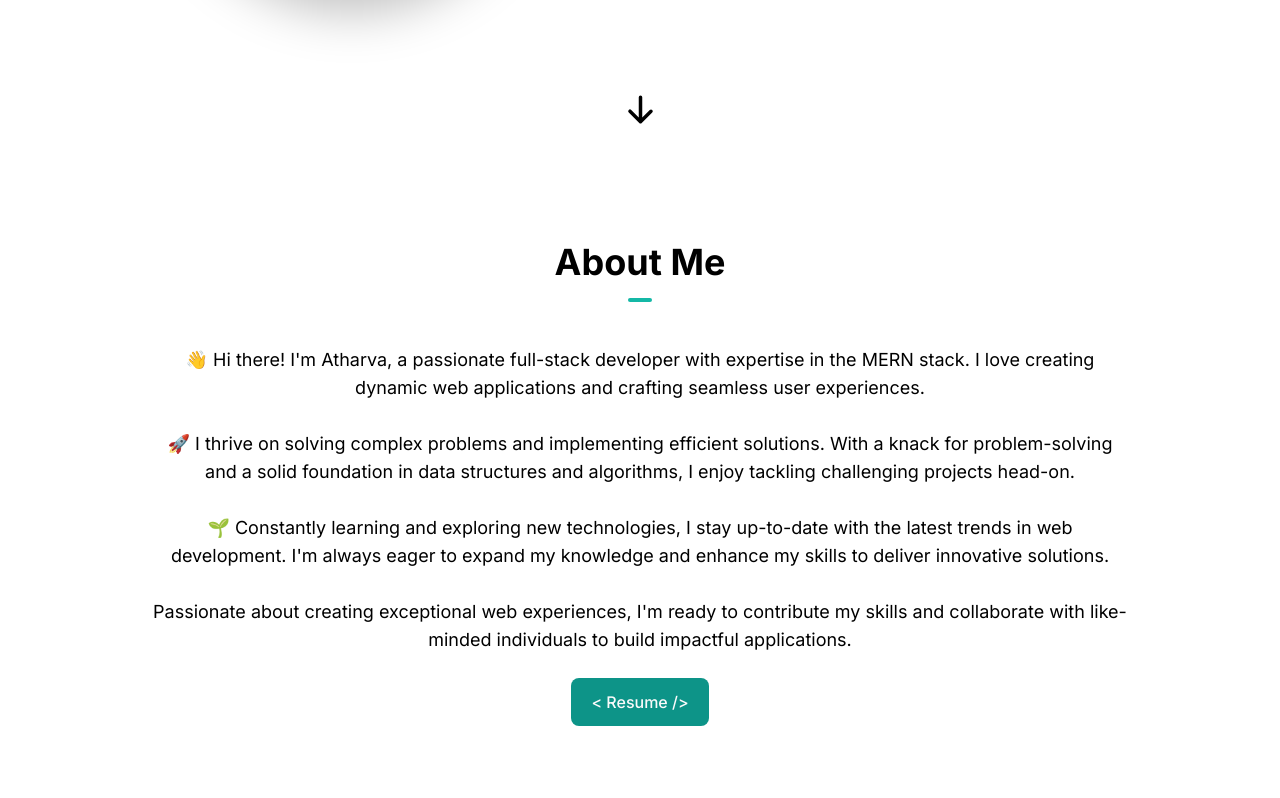
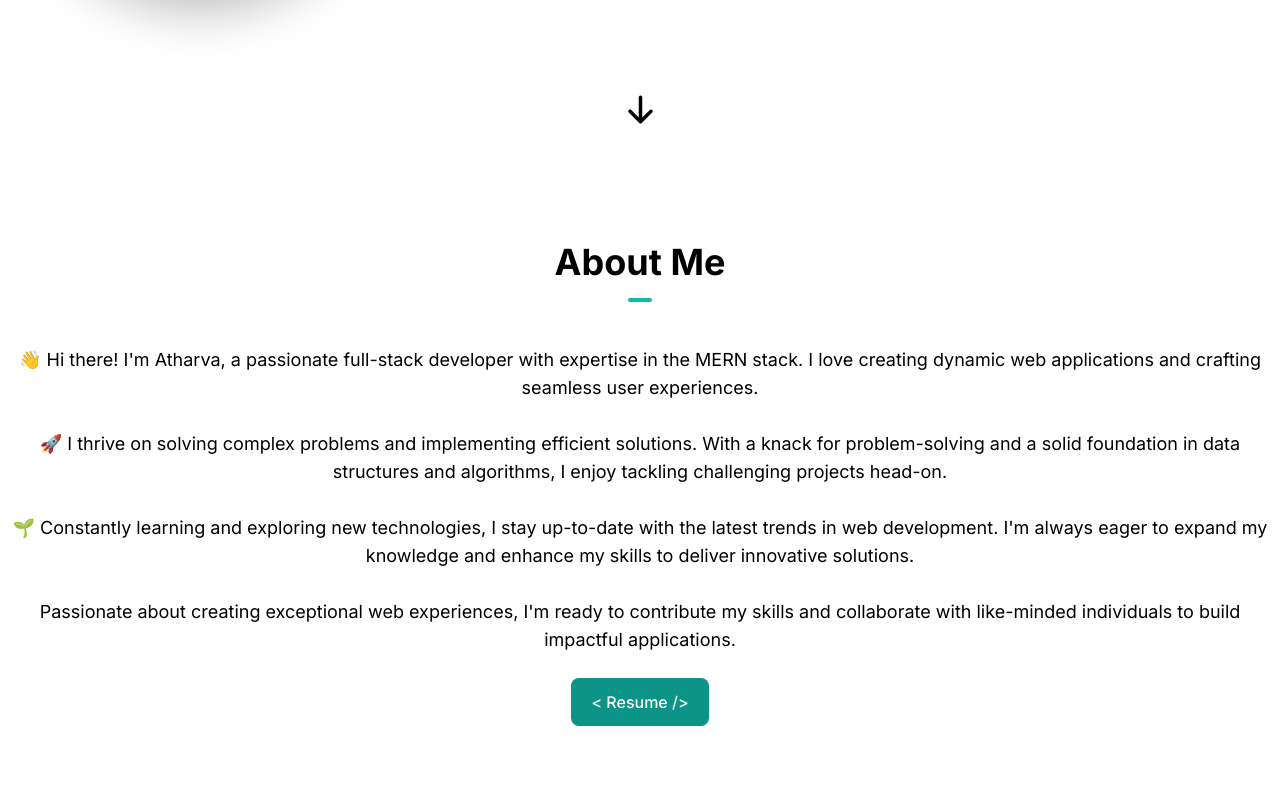
Before and after one commit to atharva-777/Portfolio, a Next.js app: page / in a window 1280 px wide. Shown: the part 633-1431 px from the top of the page. Built offline with nearby package versions, Linux system fonts and the light colour scheme; no server answers.

Commit message:
bug fixes - darkMode - width adjustment

```diff
--- a/app/components/Navbar.tsx
+++ b/app/components/Navbar.tsx
@@ -44,17 +44,23 @@ const navContent: Array<navItem> = [
     page: "contact",
     show: true,
   },
+  {
+    label: 'Blogs',
+    page: 'posts',
+    show: false,
+  }
 ];
 
 const Navbar = () => {
-  const { systemTheme, theme, setTheme } = useTheme();
-  const currentTheme = theme === "system" ? systemTheme : theme;
+  const { theme, setTheme } = useTheme();
+  const currentTheme = theme;
   const pathName = usePathname();
   const [navbar, setNavbar] = useState(false);
   return (
     <header
-      className="w-full mx-auto  px-4 sm:px-20 fixed top-0 z-50 shadow bg-white  border-b-2 dark:bg-stone-900 border-stone-600
-      "
+      // className="w-full mx-auto  px-4 sm:px-20 fixed top-0 z-50 shadow bg-white  border-b-2 dark:bg-stone-900 border-stone-600
+      // "
+      className="w-full mx-auto px-4 sm:px-20 fixed top-0 z-50 shadow border-b-2"
     >
       <div className="justify-between md:items-center md:flex">
         <div>
@@ -110,6 +116,8 @@ const Navbar = () => {
                   </Link>
                 ) : null;
               })}
+
+
               {currentTheme === "dark" ? (
                 <button
                   onClick={() => setTheme("light")}
@@ -122,9 +130,10 @@ const Navbar = () => {
                   onClick={() => setTheme("dark")}
                   className="bg-slate-100 p-2 rounded-xl"
                 >
-                  <RiMoonFill size={25} color="black"/>
+                  <RiMoonFill size={25} color="black" />
                 </button>
               )}
+
             </div>
           </div>
         </div>
--- a/app/components/Skills.tsx
+++ b/app/components/Skills.tsx
@@ -42,10 +42,7 @@ const Skills = () => {
               key={idx}
               className="flex flex-col text-center m-4 transition-all duration-300 ease-in-out"
             >
-              <div
-                className="w-20 h-20 md:w-24 md:h-24 rounded-full bg-ctp-crust shadow-lg grid place-items-center hover:-translate-y-2 transition-all duration-200"
-                // style={{ backgroundColor: skill.bgColor }}
-              >
+              <div className="w-20 h-20 md:w-24 md:h-24 rounded-full bg-ctp-crust shadow-lg grid place-items-center hover:-translate-y-2 transition-all duration-200  ">
                 <Image
                   src={item.img}
                   height={50}
--- a/app/layout.tsx
+++ b/app/layout.tsx
@@ -14,15 +14,17 @@ export default function RootLayout({
   children: React.ReactNode
 }) {
   return (
-    <html lang="en">
-      <Head/>
-      <body className={inter.className}>
-        <ThemeProvider enableSystem={true} attribute='class'>
-        <Navbar/>
-        {children}
-        <Footer/>
+    <html lang="en" suppressHydrationWarning>
+      <Head />
+      <body
+        className={`${inter.className} bg-white text-black dark:bg-gray-900 dark:selection:bg-gray-900 dark:text-white h-full selection:bg-gray-50`}
+      >
+        <ThemeProvider enableSystem={true} attribute="class">
+          <Navbar />
+          {children}
+          <Footer />
         </ThemeProvider>
-        </body>
+      </body>
     </html>
-  )
+  );
 }
--- a/app/page.tsx
+++ b/app/page.tsx
@@ -6,12 +6,15 @@ import Project from './components/Project'
 import Contact from './components/Contact'
 export default function Home() {
   return (
-    <main className='mx-auto mx-w-3xl px-4 sm:px-6 md:max-w-5xl'>
-      <Hero/>
-      <About/>
-      <Skills/>
-      <Project/>
-      <Contact/>
+    <main
+      // className='mx-auto mx-w-3xl px-4 sm:px-6 md:max-w-5xl'
+      className="md:max-w-7xl md:mx-auto  sm:max-w-5xl mx-8 sm:mx-4"
+    >
+      <Hero />
+      <About />
+      <Skills />
+      <Project />
+      <Contact />
     </main>
-  )
+  );
 }
--- a/package.json
+++ b/package.json
@@ -29,6 +29,7 @@
     "typescript": "5.1.3"
   },
   "devDependencies": {
+    "@tailwindcss/typography": "^0.5.9",
     "@types/react-scroll": "^1.8.7"
   }
 }
--- a/tailwind.config.js
+++ b/tailwind.config.js
@@ -1,18 +1,11 @@
 /** @type {import('tailwindcss').Config} */
 module.exports = {
   content: [
-    './pages/**/*.{js,ts,jsx,tsx,mdx}',
-    './components/**/*.{js,ts,jsx,tsx,mdx}',
-    './app/**/*.{js,ts,jsx,tsx,mdx}',
+    "./pages/**/*.{js,ts,jsx,tsx,mdx}",
+    "./components/**/*.{js,ts,jsx,tsx,mdx}",
+    "./app/**/*.{js,ts,jsx,tsx,mdx}",
   ],
-  theme: {
-    extend: {
-      backgroundImage: {
-        'gradient-radial': 'radial-gradient(var(--tw-gradient-stops))',
-        'gradient-conic':
-          'conic-gradient(from 180deg at 50% 50%, var(--tw-gradient-stops))',
-      },
-    },
-  },
-  plugins: [],
-}
+  darkMode: 'class',
+  theme: {},
+  plugins: [require("@tailwindcss/typography")],
+};
```
Also changed, not shown: 1 other file (tests, documents, lock files or other folders).
